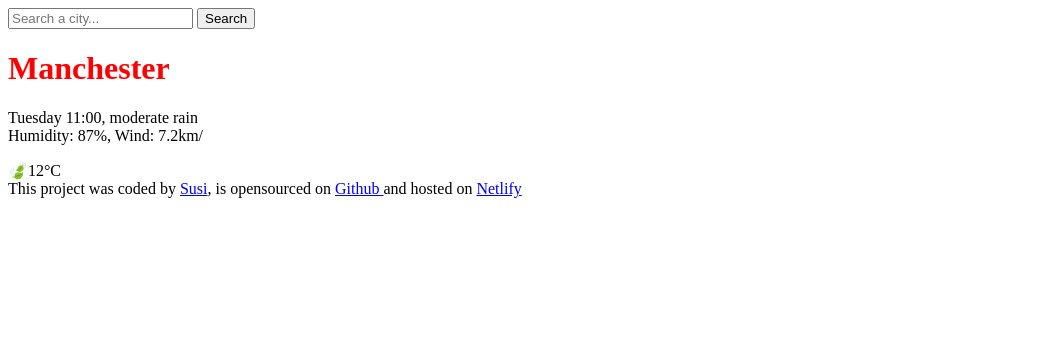
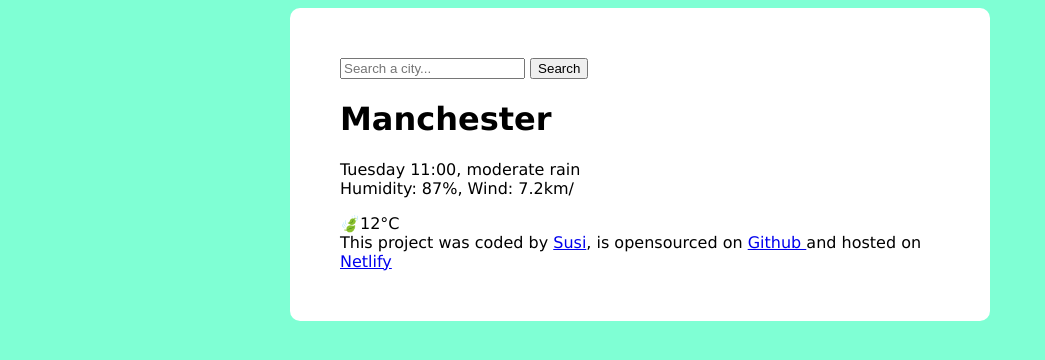
Before and after one commit to sue674/WeatherApp-Vanilla, a plain HTML site: page index.html in a window 1280 px wide. Shown: the whole page, without its empty margins (0-1045 px from the left). Drawn offline with Linux system fonts and the light colour scheme.

Commit message:
styled main container + change font

```diff
--- a/index.html
+++ b/index.html
@@ -7,6 +7,7 @@
     <link rel="stylesheet" href="src/style.css" />
   </head>
   <body>
+    <div class="weather-app">
     <header>
       <form>
         <input type="search" placeholder="Search a city..." required />
@@ -30,6 +31,6 @@
       <a href="https://github.com/sue674/WeatherApp-Vanilla"> Github </a> and
       hosted on
       <a href="https://marvelous-naiad-607dfc.netlify.app"> Netlify</a>
-    </footer>
+    </footer></div>
   </body>
 </html>
--- a/src/style.css
+++ b/src/style.css
@@ -1,3 +1,17 @@
+body{
+    background-color: aquamarine;
+    font-family: Verdana, Geneva, Tahoma, sans-serif;
+}
+
 h1 {
-    color: red;
+    color: black;
 }
+.weather-app {
+    background-color: white;
+    border-radius: 10px;
+display: block;
+margin: 0 auto;
+padding: 50px;
+max-width: 600px;
+
+}
```
